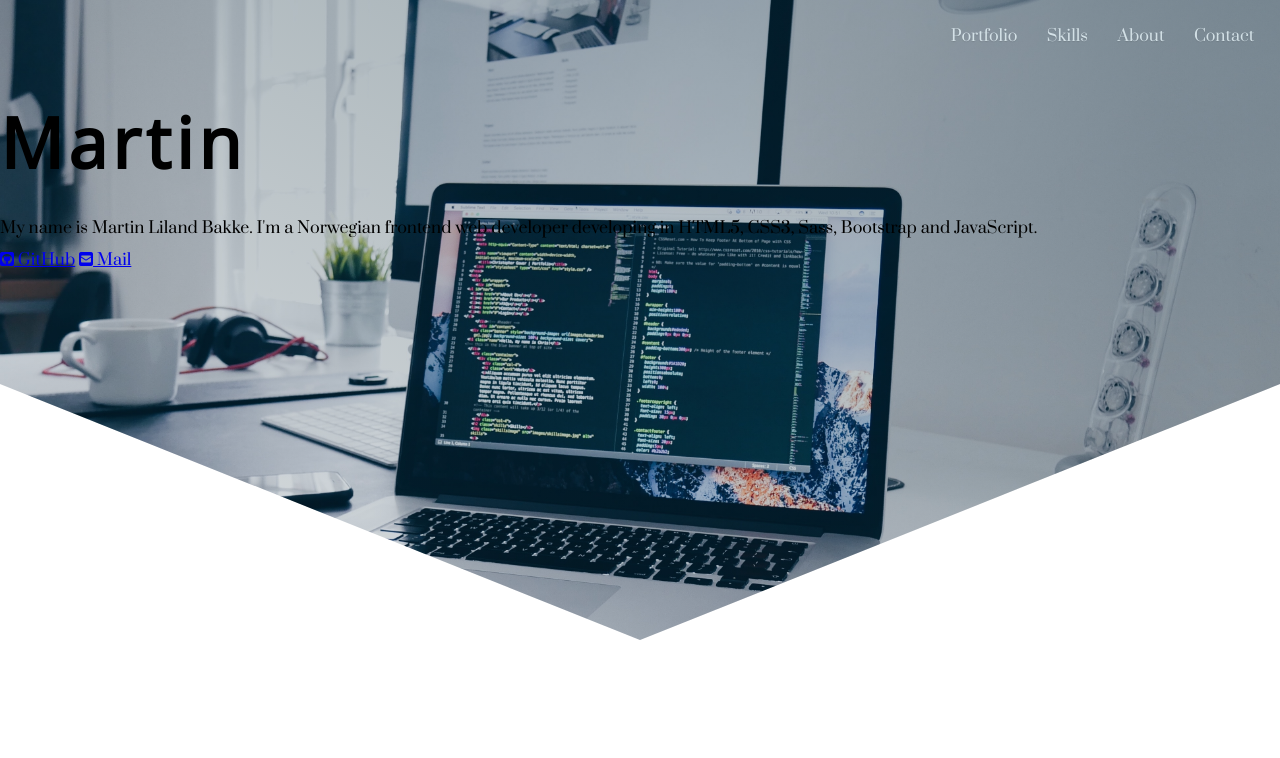
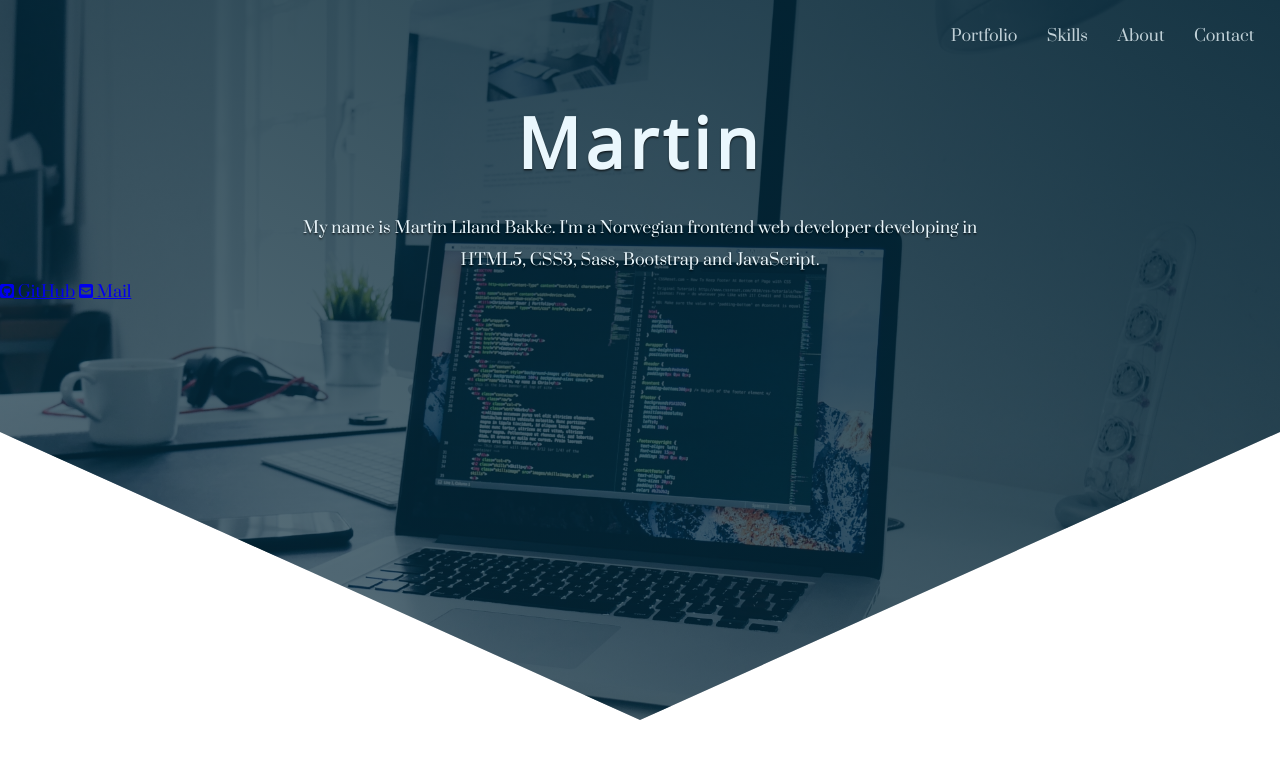
Before and after one commit to mlbakke/arrow-portfolio-site, a website: page index.html in a window 1280 px wide. Drawn offline with nearby package versions, Linux system fonts and the light colour scheme; files that its build step writes are made by us from their sources.

Commit message:
text and overlay changes, added btn

```diff
--- a/sass/layout/_header.scss
+++ b/sass/layout/_header.scss
@@ -1,9 +1,36 @@
 .header {
     background-image: linear-gradient(
-        to right top, rgba($color-overlay, .1), rgba($color-overlay, .4)),
+        to right top, rgba($color-overlay, .6), rgba($color-overlay, .9)),
         url(../../img/computers-coding.jpg);
     background-size: cover;
     background-position: center;
-    height: 80vh;
+    position: relative;
+    height: 90vh;
+    color: $color-text-light;
     @include arrow-shape-bottom;
+
+    &__heading-logo {
+        text-align: center;
+        text-shadow:
+            0 1px 1px rgba($color-black, .4),
+            0 2px 2px rgba($color-black, .4);
+    }
+
+    &__intro {
+        text-shadow:
+            0 1px 1px rgba($color-black, .4),
+            0 2px 2px rgba($color-black, .4);
+        text-align: center;
+        max-width: 70rem;
+        margin: 0 auto;
+    }
+
+    &__buttons {
+        position: absolute;
+        top: 48vh;          /* finn bedre måte */
+        left: 50%;
+        transform: translateX(-50%);
+        display: inline-block;
+        width: 30rem;
+    }
 }
```
